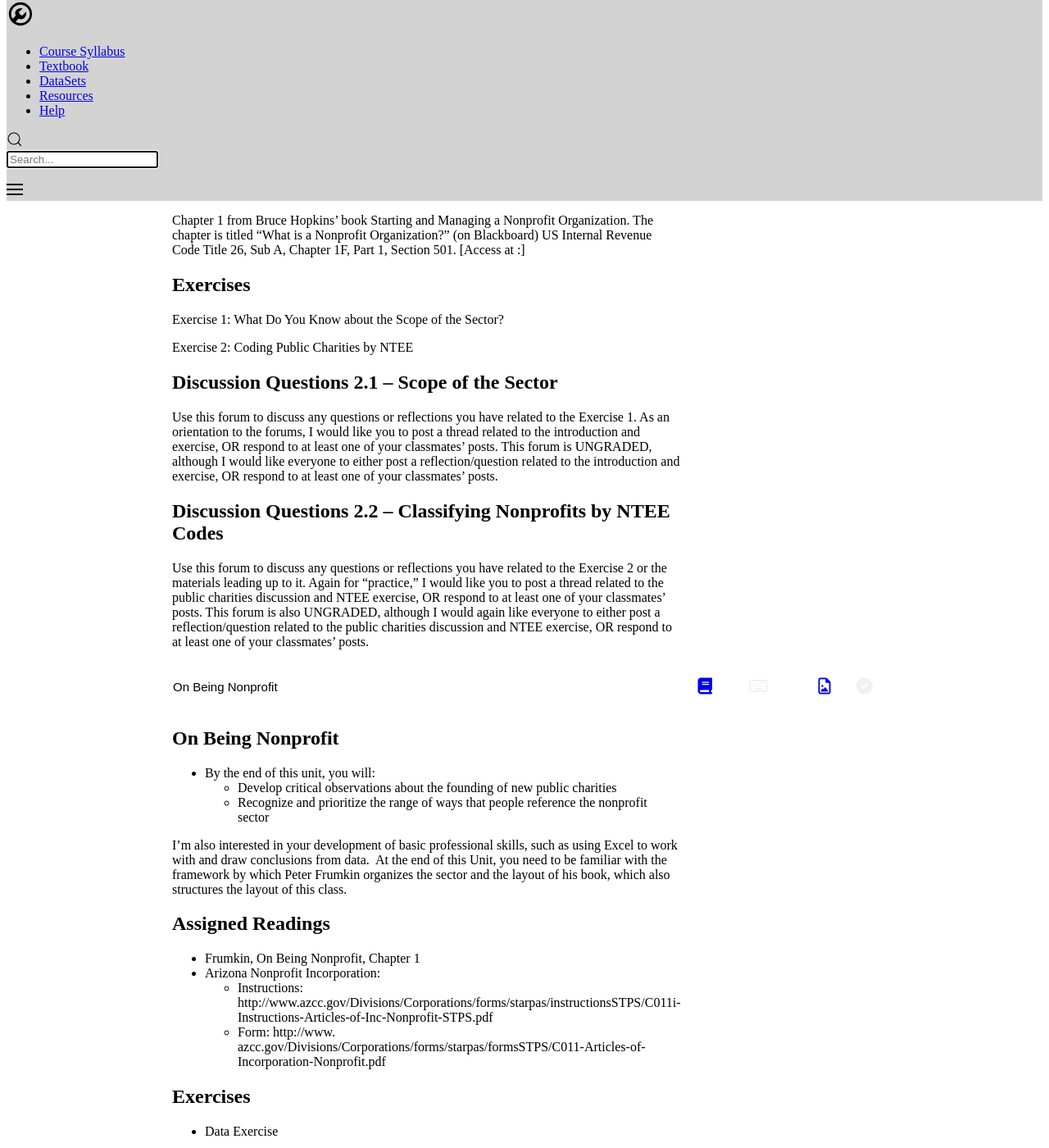
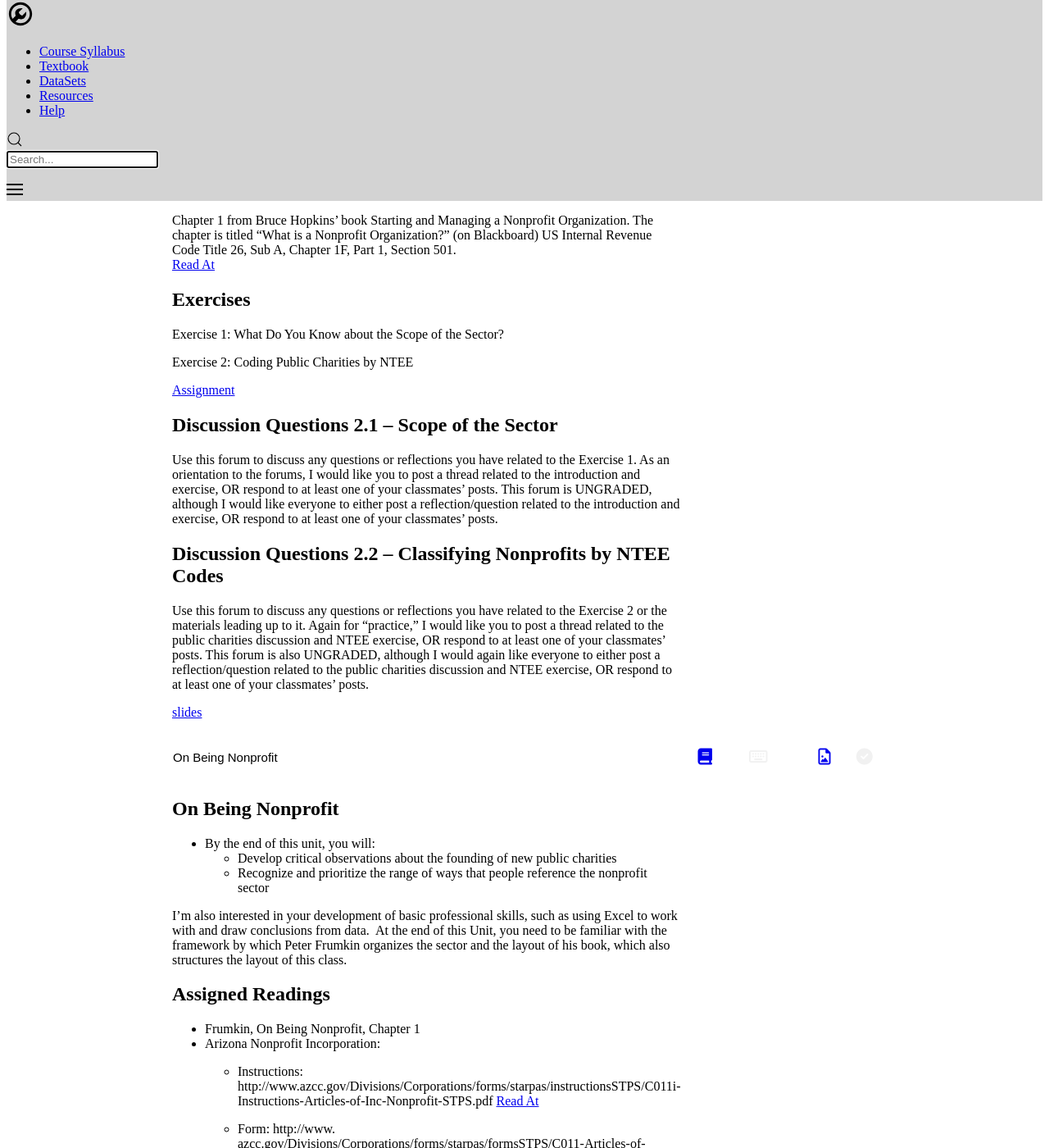
Before and after one commit to hasi96/course_website, a Jekyll site: the page built from syllabus.md, in a window 1280 px wide and 1400 px high, scrolled down 485 px. Shown: the whole window at 82% size. Built offline with Jekyll 4.4.1, drawn with Linux system fonts in a browser that asks for light colours; nearby versions of some CDN libraries; comment, search, counter and statistics services are not loaded; a style sheet for code colours, icons or effects is not loaded; some of the changed lines change nothing that is shown.

Commit message:
added []{} <a> tag functionality for assets

```diff
--- a/_layouts/syllabus.html
+++ b/_layouts/syllabus.html
@@ -281,11 +281,20 @@
 var b = document.getElementById("divCheckbox");
 var str = b.innerHTML;
 var regex = /\<hr\>(.*)/ig ,   body = str,   result = body.replace(regex,"</section> <section>");
-var res = result.match(/\{\@asset(.*)\}/ig);
+var res = result.match(/\[(.*)\]\{\@asset(.*)\}/ig);
 for( var i=0;i<res.length;i++)
 {
-  var strarr = res[i].split(" ");
-result = result.replace(res[i],"<asset type = \""+strarr[1]+"\" href = \""+strarr[2]+"\"\/>");
+
+
+  var mySubString = res[i].substring(
+    res[i].indexOf("\[") + 2,
+    res[i].indexOf("\]") -1
+);
+  var sub  = res[i].substring( res[i].indexOf("\}") + 1,
+    res[i].indexOf("\{")
+);
+  var strarr = sub.split(" ");
+result = result.replace(res[i],"\<a href= \""+ strarr[2] +"\"\>" +mySubString + "\</a\>" +"\<asset type = \""+strarr[1]+"\" href = \""+strarr[2]+"\"\/\>");
 }
 document.getElementById("divCheckbox").innerHTML = result;
 
--- a/syllabus.md
+++ b/syllabus.md
@@ -21,11 +21,16 @@
 ## Assigned Readings
 
 Chapter 1 from Bruce Hopkins' book Starting and Managing a Nonprofit Organization.  The chapter is titled "What is a Nonprofit Organization?"  (on Blackboard)
-US Internal Revenue Code Title 26, Sub A, Chapter 1F, Part 1, Section 501.  [Access at :]{{https://www.law.cornell.edu/uscode/text/26/501}}
+US Internal Revenue Code Title 26, Sub A, Chapter 1F, Part 1, Section 501.
+["Read At"]{@asset reading 01-reading.html}
+
 ## Exercises
 Exercise 1: What Do You Know about the Scope of the Sector?
 
 Exercise 2: Coding Public Charities by NTEE
+
+["Assignment"]{@asset assignment 02-mini-hw.html}
+
 
 ## Discussion Questions 2.1 – Scope of the Sector
 Use this forum to discuss any questions or reflections you have related to the Exercise 1. As an orientation to the forums, I would like you to post a thread related to the introduction and exercise, OR respond to at least one of your classmates' posts.
@@ -36,9 +41,7 @@
 This forum is also UNGRADED, although I would again like everyone to either post a reflection/question related to the public charities discussion and NTEE exercise, OR respond to at least one of your classmates' posts.
 
 
-{@asset reading 01-reading.html}
-{@asset slides 01-deck.html}
-{@asset assignment 02-mini-hw.html}
+["slides"]{@asset slides 01-deck.html}
 
 ***
 
@@ -55,6 +58,8 @@
 * Frumkin, On Being Nonprofit, Chapter 1
 * Arizona Nonprofit Incorporation:
   + Instructions: http://www.azcc.gov/Divisions/Corporations/forms/starpas/instructionsSTPS/C011i-Instructions-Articles-of-Inc-Nonprofit-STPS.pdf
+  ["Read At"]{@asset reading 03-reading.html}
+
   + Form:  http://www. azcc.gov/Divisions/Corporations/forms/starpas/formsSTPS/C011-Articles-of-Incorporation-Nonprofit.pdf
 
 
@@ -69,8 +74,7 @@
 2. Save the file. (Note above the U.S. map that the IRS tells you the DATE at which it last uploaded data.  As I write this I'm seeing 06/13/2016, but you may very well be seeing a more current date.  Whenever I save this file, I put that DATE in the filename, so I always know what exactly my datafile represents.)
 
 
-{@asset reading 03-reading.html}
-{@asset slides 03-deck.html}
+["slides"]{@asset slides 03-deck.html}
 
 
 ***
@@ -85,7 +89,8 @@
   + Interpret the change in civic engagement in the United States over time
   + Estimate the trajectory of current and future changes in civic engagement
 
-{@asset slides STA112FS_VisDayOneSlides_Fall2017.pdf}
+
+["slides"]{@asset slides STA112FS_VisDayOneSlides_Fall2017.pdf}
 
 ***
 
```
